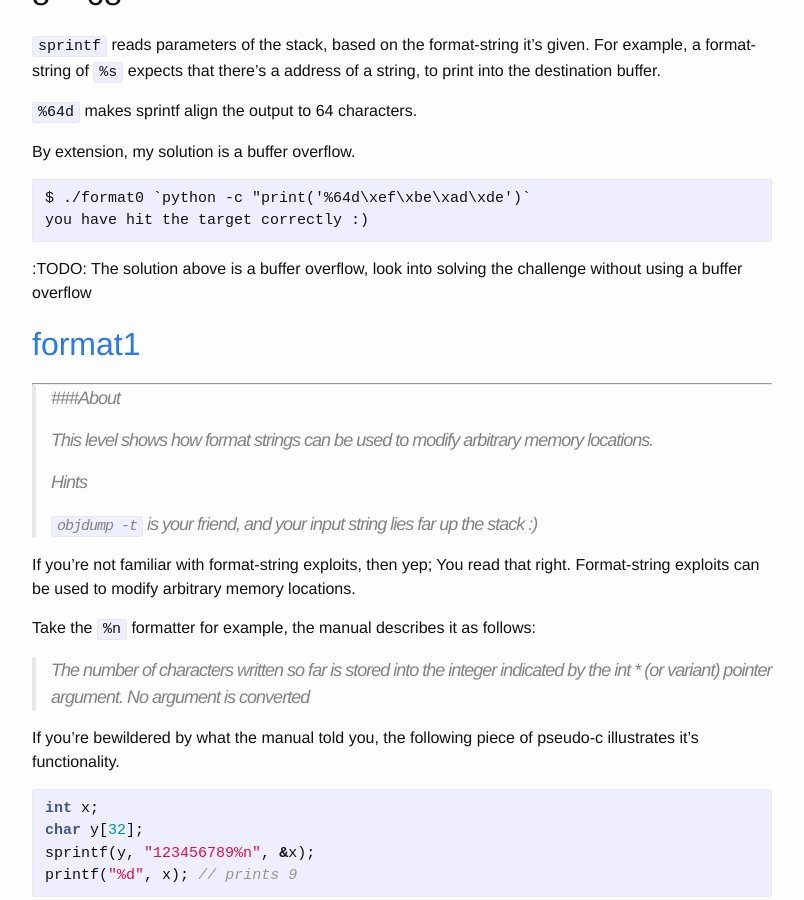
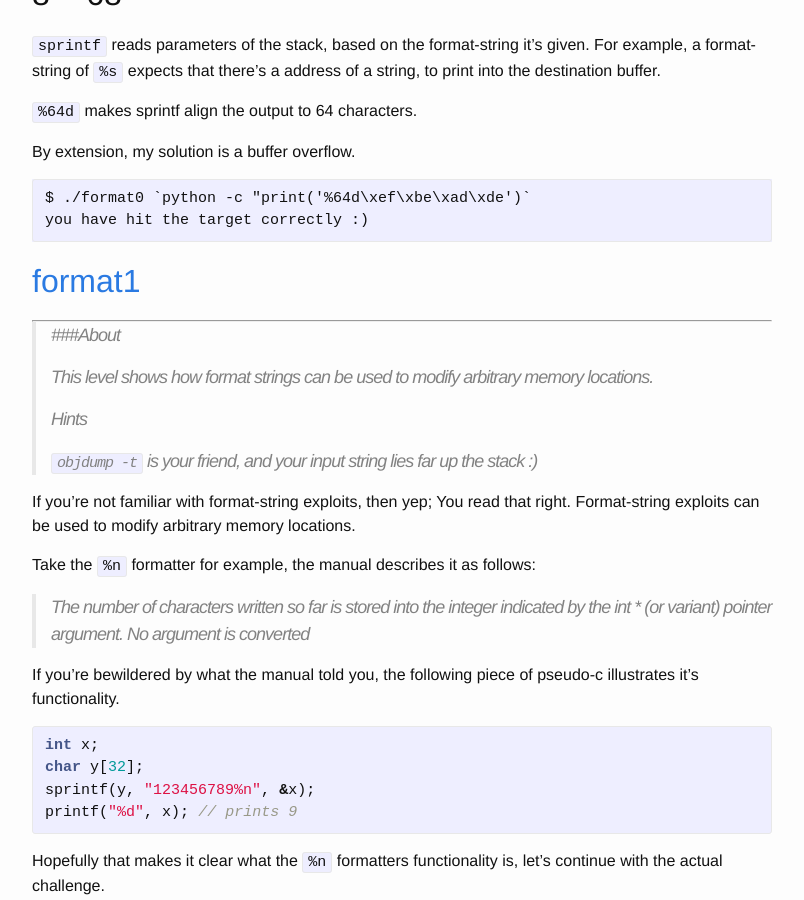
Before and after one commit to jonatanhal/jonatanhal.github.io, a Jekyll site: the page built from _posts/2016-01-28-protostar-formats.md, in a window 1280 px wide and 900 px high, scrolled down 1189 px. Shown: the whole window, without its empty margins (238-1042 px from the left). Built offline with Jekyll 4.4.1, drawn with Linux system fonts in a browser that asks for light colours.

Commit message:
removed TODO

```diff
--- a/_posts/2016-01-28-protostar-formats.md
+++ b/_posts/2016-01-28-protostar-formats.md
@@ -66,9 +66,6 @@ By extension, my solution is a buffer overflow.
 $ ./format0 `python -c "print('%64d\xef\xbe\xad\xde')`
 you have hit the target correctly :)
 ~~~
-
-:TODO: The solution above is a buffer overflow, look into
-solving the challenge without using a buffer overflow
 
 ## [format1](https://exploit-exercises.com/protostar/format1)
 
```
